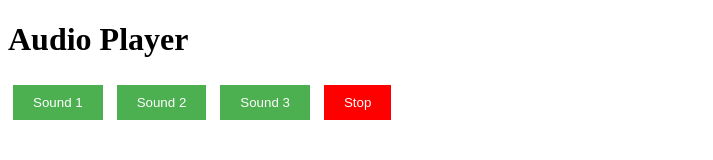
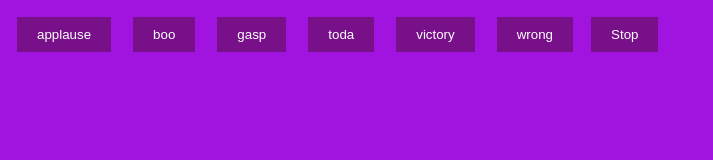
Before and after one commit to acciojob/Soundbar-vineeth38, a website: page main.html in a window 1280 px wide. Shown: the whole page, without its empty margins (0-713 px from the left). Drawn offline with Linux system fonts and the light colour scheme.

Commit message:
created a submission

```diff
--- a/main.html
+++ b/main.html
@@ -7,11 +7,13 @@
 </head>
 
 <body>
-	 <h1>Audio Player</h1>
   <div id="buttons">
-    <button class="btn" onclick="playAudio('sound1.mp3')">Sound 1</button>
-    <button class="btn" onclick="playAudio('sound2.mp3')">Sound 2</button>
-    <button class="btn" onclick="playAudio('sound3.mp3')">Sound 3</button>
+    <button class="btn" onclick="playAudio('sound1.mp3')">applause</button>
+    <button class="btn" onclick="playAudio('sound2.mp3')">boo</button>
+    <button class="btn" onclick="playAudio('sound3.mp3')">gasp</button>
+	   <button class="btn" onclick="playAudio('sound3.mp3')">toda</button>
+	   <button class="btn" onclick="playAudio('sound3.mp3')">victory</button>
+	   <button class="btn" onclick="playAudio('sound3.mp3')">wrong</button>
     <button class="stop" onclick="stopAudio()">Stop</button>
   </div>
 
--- a/styles.css
+++ b/styles.css
@@ -1,8 +1,11 @@
 /*  your css code here. If applicable */
+*{
+	background:rgb(161, 19, 222);
+}
 .btn {
-  margin: 5px;
+  margin: 9px;
   padding: 10px 20px;
-  background-color: #4CAF50;
+  background-color:rgb(119, 16, 137);;
   color: white;
   border: none;
   cursor: pointer;
@@ -11,7 +14,7 @@
 .stop {
   margin: 5px;
   padding: 10px 20px;
-  background-color: #FF0000;
+  background-color: rgb(119, 16, 137);;
   color: white;
   border: none;
   cursor: pointer;
```
